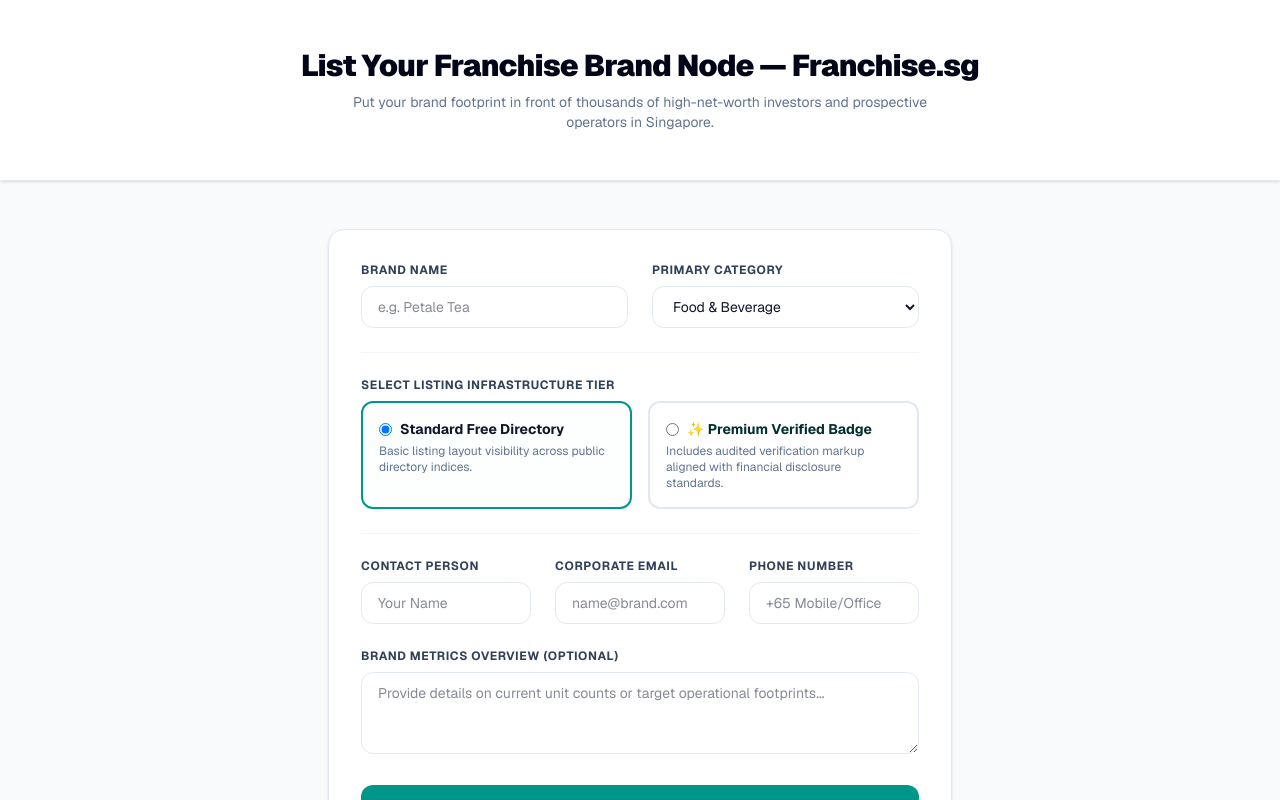
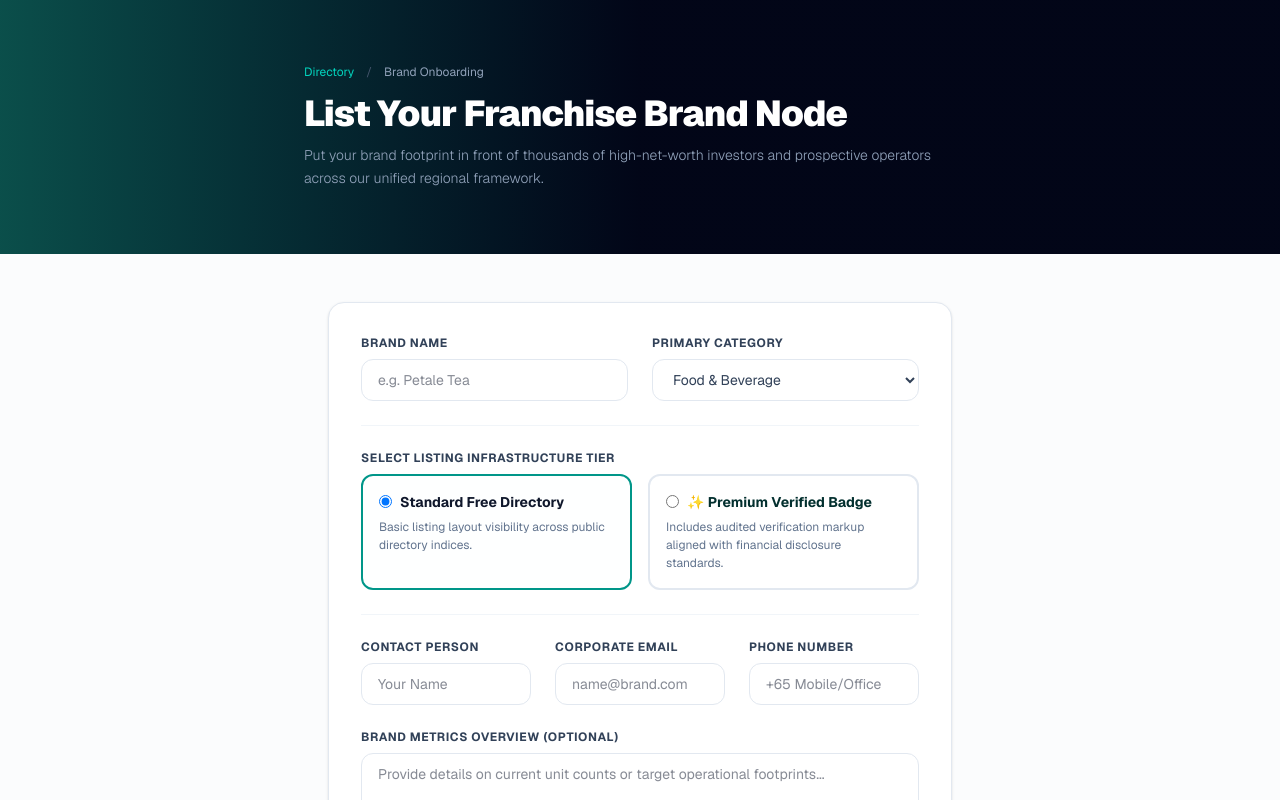
Before and after one commit to ft-synergist/franchise_sg, a Next.js app: page /apply in a window 1280 px wide. Shown: the top 800 px of the page. Built offline with nearby package versions, Linux system fonts and the light colour scheme; no server answers.

Commit message:
design: unify header wrappers typography and colors across all routes

```diff
--- a/app/apply/page.tsx
+++ b/app/apply/page.tsx
@@ -1,6 +1,7 @@
 'use client';
 
 import React, { useState } from 'react';
+import Link from 'next/link';
 import { createClient } from '@supabase/supabase-js';
 
 const supabaseUrl = process.env.NEXT_PUBLIC_SUPABASE_URL || '';
@@ -55,27 +56,36 @@
         return (
             <div className="min-h-screen bg-slate-50 flex items-center justify-center p-6 antialiased font-sans">
                 <div className="bg-white max-w-md w-full rounded-2xl p-8 border border-slate-200 text-center shadow-md">
-                    <div className="w-12 h-12 bg-emerald-50 rounded-full flex items-center justify-center mx-auto mb-4">
-                        <span className="text-xl text-emerald-600">✓</span>
+                    <div className="w-12 h-12 bg-teal-50 rounded-full flex items-center justify-center mx-auto mb-4">
+                        <span className="text-xl text-teal-600">✓</span>
                     </div>
                     <h2 className="text-2xl font-extrabold text-slate-950">Application Submitted</h2>
                     <p className="text-slate-500 mt-2 text-sm leading-relaxed">
                         Our audit division will review your brand framework parameters and compliance history within 48 hours.
                     </p>
+                    <Link href="/" className="mt-6 inline-block w-full bg-slate-900 hover:bg-slate-800 text-white font-bold py-2.5 px-4 rounded-xl text-xs transition-colors">
+                        Return to Directory
+                    </Link>
                 </div>
             </div>
         );
     }
 
     return (
-        <div className="min-h-screen bg-slate-50 text-slate-900 antialiased font-sans pb-16">
-            <header className="bg-white border-b border-slate-200 py-12 px-6 shadow-sm text-center">
-                <div className="max-w-3xl mx-auto">
-                    <h1 className="text-3xl font-black text-slate-950 tracking-tight">
-                        List Your Franchise Brand Node — Franchise.sg
+        <div className="min-h-screen bg-slate-50/60 text-slate-900 antialiased font-sans pb-16">
+            {/* Uniform Portal Header */}
+            <header className="bg-gradient-to-r from-teal-900 via-slate-950 to-slate-950 text-white py-16 px-6">
+                <div className="max-w-2xl mx-auto">
+                    <div className="flex items-center gap-3 text-xs mb-4">
+                        <Link href="/" className="text-teal-400 hover:underline">Directory</Link>
+                        <span className="text-slate-600">/</span>
+                        <span className="text-slate-400">Brand Onboarding</span>
+                    </div>
+                    <h1 className="text-4xl font-black tracking-tight leading-none">
+                        List Your Franchise Brand Node
                     </h1>
-                    <p className="text-slate-500 mt-2 max-w-xl mx-auto text-sm">
-                        Put your brand footprint in front of thousands of high-net-worth investors and prospective operators in Singapore.
+                    <p className="text-slate-400 mt-3 text-sm font-light leading-relaxed">
+                        Put your brand footprint in front of thousands of high-net-worth investors and prospective operators across our unified regional framework.
                     </p>
                 </div>
             </header>
@@ -96,7 +106,7 @@
                         </div>
                         <div>
                             <label className="block text-xs font-bold text-slate-700 uppercase tracking-wider mb-2">Primary Category</label>
-                            <select className="w-full px-4 py-2.5 border border-slate-200 rounded-xl text-sm bg-white focus:outline-none focus:ring-2 focus:ring-teal-500" value={formData.category} onChange={e => setFormData({ ...formData, category: e.target.value })}>
+                            <select className="w-full px-4 py-2.5 border border-slate-200 rounded-xl text-sm bg-white focus:outline-none focus:ring-2 focus:ring-teal-500 text-slate-700" value={formData.category} onChange={e => setFormData({ ...formData, category: e.target.value })}>
                                 <option>Food & Beverage</option>
                                 <option>Health & Wellness</option>
                                 <option>Education & Enrichment</option>
@@ -108,22 +118,22 @@
                     <div className="border-t border-slate-100 pt-6">
                         <label className="block text-xs font-bold text-slate-700 uppercase tracking-wider mb-2">Select Listing Infrastructure Tier</label>
                         <div className="grid grid-cols-1 sm:grid-cols-2 gap-4 mt-2">
-                            <label className={`border-2 rounded-xl p-4 flex flex-col cursor-pointer transition-all ${formData.tierRequested === 'free' ? 'border-teal-600 bg-teal-50/20' : 'border-slate-200 bg-white hover:border-slate-300'}`}>
+                            <label className={`border-2 rounded-xl p-4 flex flex-col cursor-pointer transition-all ${formData.tierRequested === 'free' ? 'border-teal-600 bg-teal-50/10' : 'border-slate-200 bg-white hover:border-slate-300'}`}>
                                 <div className="flex items-center gap-2">
                                     <input type="radio" name="tierRequested" value="free" checked={formData.tierRequested === 'free'} onChange={() => setFormData({ ...formData, tierRequested: 'free' })} className="text-teal-600 focus:ring-teal-500" />
                                     <span className="font-bold text-sm text-slate-900">Standard Free Directory</span>
                                 </div>
-                                <span className="text-xs text-slate-500 mt-1">Basic listing layout visibility across public directory indices.</span>
+                                <span className="text-xs text-slate-500 mt-1.5 leading-normal">Basic listing layout visibility across public directory indices.</span>
                             </label>
 
-                            <label className={`border-2 rounded-xl p-4 flex flex-col cursor-pointer transition-all ${formData.tierRequested === 'premium_verified' ? 'border-teal-600 bg-teal-50/20' : 'border-slate-200 bg-white hover:border-slate-300'}`}>
+                            <label className={`border-2 rounded-xl p-4 flex flex-col cursor-pointer transition-all ${formData.tierRequested === 'premium_verified' ? 'border-teal-600 bg-teal-50/10' : 'border-slate-200 bg-white hover:border-slate-300'}`}>
                                 <div className="flex items-center gap-2">
                                     <input type="radio" name="tierRequested" value="premium_verified" checked={formData.tierRequested === 'premium_verified'} onChange={() => setFormData({ ...formData, tierRequested: 'premium_verified' })} className="text-teal-600 focus:ring-teal-500" />
-                                    <span className="font-bold text-sm text-slate-900 text-teal-950 flex items-center gap-1.5">
+                                    <span className="font-bold text-sm text-teal-950 flex items-center gap-1.5">
                                         ✨ Premium Verified Badge
                                     </span>
                                 </div>
-                                <span className="text-xs text-slate-500 mt-1">Includes audited verification markup aligned with financial disclosure standards.</span>
+                                <span className="text-xs text-slate-500 mt-1.5 leading-normal">Includes audited verification markup aligned with financial disclosure standards.</span>
                             </label>
                         </div>
                     </div>
@@ -162,7 +172,7 @@
                         <textarea className="w-full px-4 py-2.5 border border-slate-200 rounded-xl text-sm focus:outline-none focus:ring-2 focus:ring-teal-500" rows={3} placeholder="Provide details on current unit counts or target operational footprints..." value={formData.message} onChange={e => setFormData({ ...formData, message: e.target.value })} />
                     </div>
 
-                    <button type="submit" disabled={loading} className="w-full bg-teal-600 hover:bg-teal-700 text-white font-bold py-3 px-4 rounded-xl shadow-md transition-colors text-sm disabled:opacity-50">
+                    <button type="submit" disabled={loading} className="w-full bg-teal-600 hover:bg-teal-500 text-white font-bold py-3.5 px-4 rounded-xl shadow-md transition-colors text-xs uppercase tracking-wider disabled:opacity-50">
                         {loading ? 'Transmitting Inbound Payload...' : 'Submit Official Directory Application'}
                     </button>
                 </form>
--- a/app/for-sale/page.tsx
+++ b/app/for-sale/page.tsx
@@ -1,10 +1,9 @@
 import { supabase } from '@/lib/supabase';
+import Link from 'next/link';
 
-// Forces Next.js to dynamically fetch data on every request for up-to-the-second listing status
-export const revalidate = 0;
+export const revalidate = 60;
 
-export default async function FranchiseForSalePage() {
-    // Fetch active commercial entries directly from Supabase, joining the brand table
+export default async function ForSaleDirectory() {
     const { data: listings, error } = await supabase
         .from('listings_for_sale')
         .select(`
@@ -17,71 +16,70 @@
         .eq('status', 'active');
 
     return (
-        <div className="min-h-screen bg-slate-50/50 text-slate-900 antialiased font-sans">
-            {/* Header Banner */}
-            <header className="bg-white border-b border-slate-200 py-12 px-6 shadow-sm">
+        <div className="min-h-screen bg-slate-50/60 text-slate-900 antialiased font-sans">
+            {/* Uniform Portal Header */}
+            <header className="bg-gradient-to-r from-teal-900 via-slate-950 to-slate-950 text-white py-16 px-6">
                 <div className="max-w-6xl mx-auto">
-                    <span className="text-sm font-semibold text-teal-600 bg-teal-50 px-3 py-1 rounded-full uppercase tracking-wider">
-                        Premium Dealflow
-                    </span>
-                    <h1 className="text-4xl font-extrabold text-slate-950 tracking-tight mt-3">
-                        Verified Franchise Businesses For Sale — Singapore
+                    <div className="flex items-center gap-3 text-xs mb-4">
+                        <Link href="/" className="text-teal-400 hover:underline">Directory</Link>
+                        <span className="text-slate-600">/</span>
+                        <span className="text-slate-400">Resale Units</span>
+                    </div>
+                    <div className="inline-flex items-center gap-2 bg-teal-500/10 border border-teal-500/30 px-3 py-1 rounded-full mb-4">
+                        <span className="text-xs font-semibold text-teal-300 uppercase tracking-wider">Premium Dealflow</span>
+                    </div>
+                    <h1 className="text-4xl font-black tracking-tight leading-none">
+                        Verified Franchise Businesses For Sale
                     </h1>
-                    <p className="text-slate-500 mt-2 text-lg max-w-2xl">
+                    <p className="text-slate-400 mt-3 text-base max-w-2xl font-light">
                         Acquire cash-flowing established franchise locations with operational infrastructure and historical financial data intact.
                     </p>
                 </div>
             </header>
 
-            {/* Main Grid View */}
+            {/* Grid Canvas */}
             <main className="max-w-6xl mx-auto px-6 py-12">
-                {(!listings || listings.length === 0) ? (
-                    <div className="bg-white border border-slate-200 rounded-2xl p-12 text-center shadow-sm">
-                        <h3 className="text-lg font-bold text-slate-800">No active resale listings found</h3>
-                        <p className="text-slate-500 mt-1">We are currently vetting new franchise acquisitions. Check back shortly.</p>
+                {!listings || listings.length === 0 ? (
+                    <div className="bg-white rounded-2xl p-12 text-center border border-slate-200">
+                        <p className="text-slate-500">No active resale opportunities available at this time.</p>
                     </div>
                 ) : (
                     <div className="grid grid-cols-1 md:grid-cols-2 lg:grid-cols-3 gap-8">
-                        {listings.map((item: any) => (
-                            <div key={item.id} className="bg-white border border-slate-200/80 rounded-2xl overflow-hidden shadow-sm hover:shadow-md transition-shadow duration-200 flex flex-col">
-                                <div className="p-6 flex-1">
-                                    <span className="text-xs font-medium text-slate-400 uppercase tracking-wider block">
-                                        {item.franchises?.category || 'General Business'}
+                        {listings.map((item) => (
+                            <div key={item.id} className="bg-white border border-slate-200/80 rounded-2xl p-6 flex flex-col shadow-sm hover:shadow-md transition-all">
+                                <span className="text-xs font-bold uppercase tracking-wider text-slate-400">
+                                    {item.franchises?.category || 'Retail'}
                                 </span>
-                                    <h2 className="text-xl font-bold text-slate-950 mt-1 leading-snug">
-                                        {item.title}
-                                    </h2>
-                                    <p className="text-xs text-slate-500 mt-1 flex items-center gap-1">
-                                        📍 Region: <span className="font-semibold text-slate-700">{item.location_region}</span>
-                                    </p>
 
-                                    {/* Financial Metrics Stack */}
-                                    <div className="mt-6 space-y-3 bg-slate-50 p-4 rounded-xl border border-slate-100">
-                                        <div className="flex justify-between items-center text-sm border-b border-slate-200/50 pb-2">
-                                            <span className="text-slate-500 font-medium">Asking Price:</span>
-                                            <span className="font-bold text-slate-900 text-base">S${item.asking_price_sgd.toLocaleString()}</span>
+                                <h3 className="text-xl font-black text-slate-950 mt-1">{item.title}</h3>
+
+                                <div className="text-xs text-slate-500 font-medium mt-2 flex items-center gap-1.5">
+                                    📍 Region: <span className="text-slate-800 font-bold">{item.location_region}</span>
                                 </div>
-                                        <div className="flex justify-between items-center text-sm border-b border-slate-200/50 pb-2">
-                                            <span className="text-slate-500 font-medium">Monthly Revenue:</span>
-                                            <span className="font-semibold text-emerald-600">S${item.monthly_revenue_sgd?.toLocaleString() || 'N/A'}</span>
+
+                                {/* Unified Financial Metrics Container */}
+                                <div className="mt-6 border-t border-slate-100 pt-4 bg-slate-50/80 p-4 rounded-xl space-y-2.5">
+                                    <div className="flex justify-between items-center">
+                                        <span className="text-xs text-slate-500 font-medium">Asking Price:</span>
+                                        <span className="font-extrabold text-slate-900 text-sm">S${item.asking_price_sgd.toLocaleString()}</span>
                                     </div>
-                                        <div className="flex justify-between items-center text-sm">
-                                            <span className="text-slate-500 font-medium">Net Profit (Take Home):</span>
-                                            <span className="font-bold text-slate-900">S${item.net_profit_sgd?.toLocaleString() || 'N/A'}</span>
+                                    <div className="flex justify-between items-center">
+                                        <span className="text-xs text-slate-500 font-medium">Monthly Revenue:</span>
+                                        <span className="font-bold text-teal-600 text-sm">S${item.monthly_revenue_sgd.toLocaleString()}</span>
+                                    </div>
+                                    <div className="flex justify-between items-center border-t border-slate-200/60 pt-2">
+                                        <span className="text-xs text-slate-600 font-semibold">Net Profit (Take Home):</span>
+                                        <span className="font-extrabold text-slate-950 text-sm">S${item.net_profit_sgd.toLocaleString()}</span>
                                     </div>
                                 </div>
 
-                                    <p className="text-sm text-slate-600 mt-4 line-clamp-2 italic">
-                                        "{item.reason_for_selling || 'Reason for sale confidential.'}"
+                                <p className="text-slate-500 text-xs italic mt-4 line-clamp-2 leading-relaxed flex-1">
+                                    "{item.reason_for_selling}"
                                 </p>
-                                </div>
 
-                                {/* Call To Action Block */}
-                                <div className="p-4 bg-slate-50/50 border-t border-slate-100 mt-auto">
-                                    <button className="w-full bg-teal-600 hover:bg-teal-700 text-white font-semibold py-2.5 px-4 rounded-xl shadow-sm transition-colors duration-150 text-sm">
+                                <button className="w-full mt-6 bg-teal-600 hover:bg-teal-500 text-white font-bold py-3 px-4 rounded-xl text-xs shadow-sm transition-colors duration-150">
                                     Request Financial Statements
                                 </button>
-                                </div>
                             </div>
                         ))}
                     </div>
```
Lines whose indentation alone changed are shown as unchanged.
